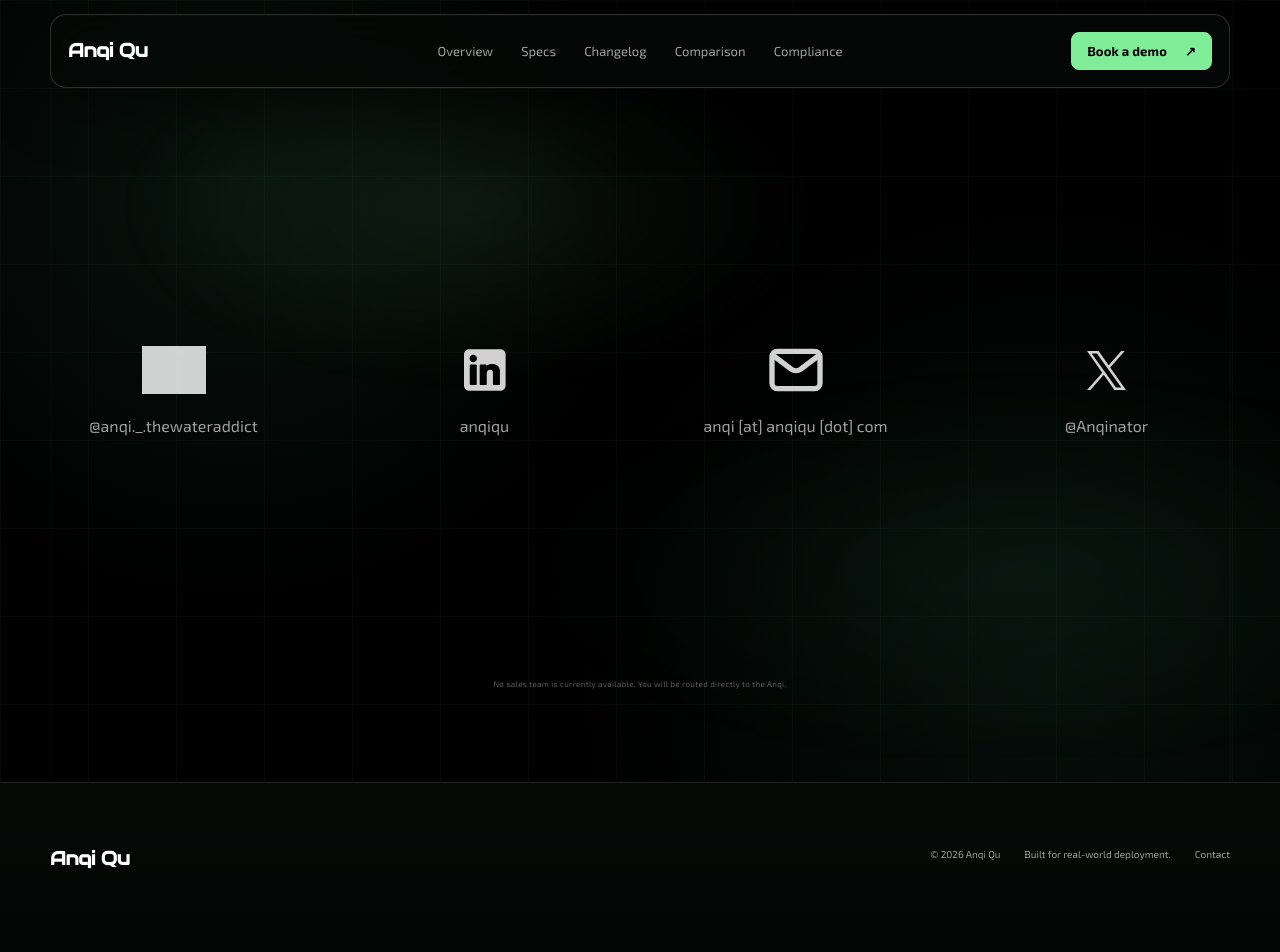
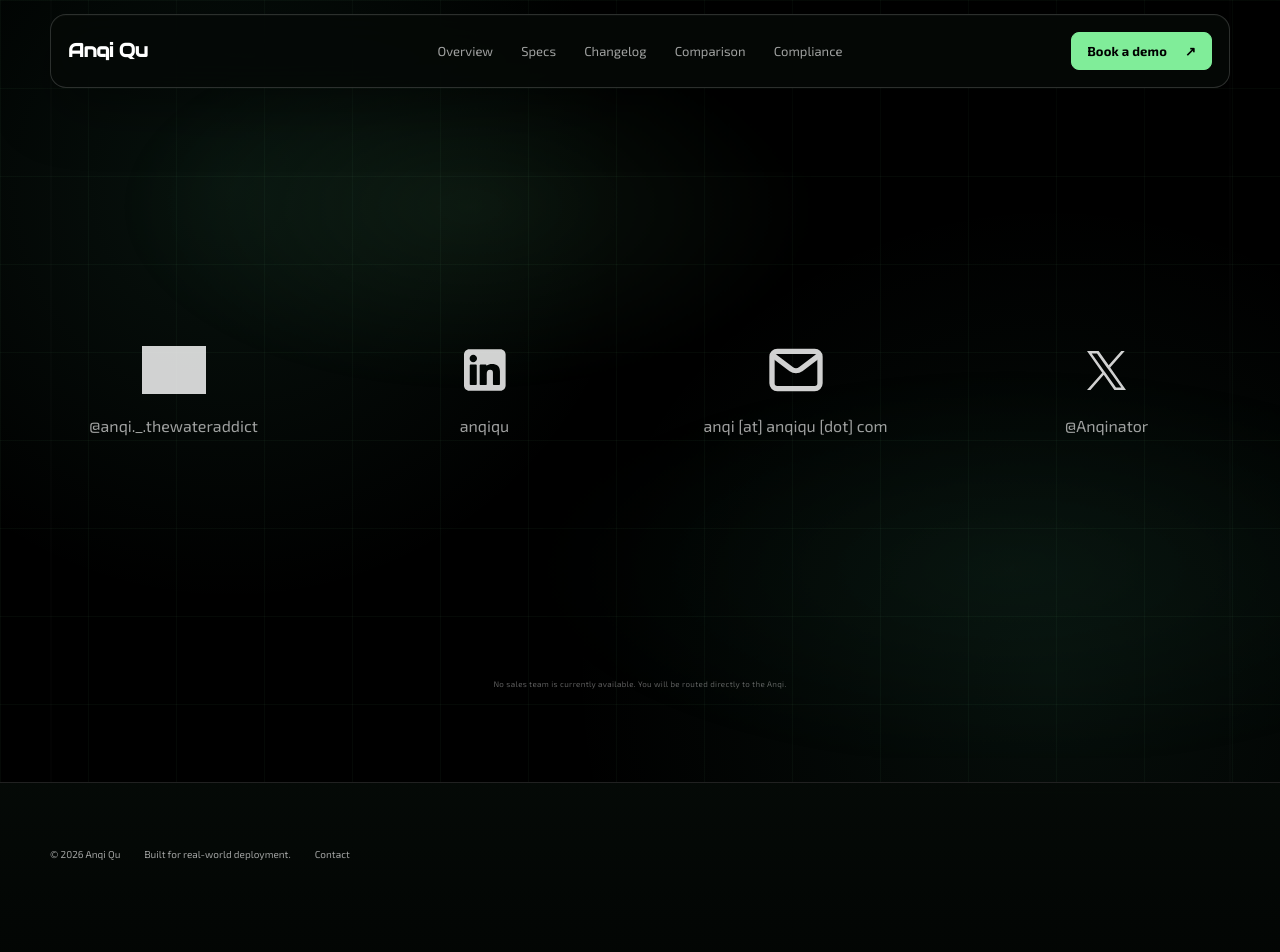
Before and after one commit to AnqiQu/anqiqu3, a Next.js app: page /contact in a window 1280 px wide. Shown: the top 952 px of the page. Built offline with nearby package versions, Linux system fonts and the light colour scheme; grey boxes are pictures that could not be loaded.

Commit message:
Preserve current content edits

```diff
--- a/app/components/site-shell.tsx
+++ b/app/components/site-shell.tsx
@@ -61,9 +61,9 @@ export function Footer() {
         Anqi Qu
       </div>
       <div className="footer-inner">
-        <Link href="/" className="brand-link">
+        {/* <Link href="/" className="brand-link">
           <LogoMark />
-        </Link>
+        </Link> */}
         <div className="footer-meta">
           <span>© {new Date().getFullYear()} Anqi Qu</span>
           <span>Built for real-world deployment.</span>
--- a/app/page.tsx
+++ b/app/page.tsx
@@ -28,7 +28,7 @@ export default function Home() {
                 Welcome to the new era of <span className="hero-initial">A</span>
                 <span className="hero-parenthetical">nqi</span>{" "}
                 <span className="hero-initial">I</span>
-                <span className="hero-parenthetical">ntelligence</span>.
+                <span className="hero-parenthetical">ntelligence</span>
               </h1>
               <p className="hero-subtitle">
                 Our most advanced multimodal human model yet.
```
